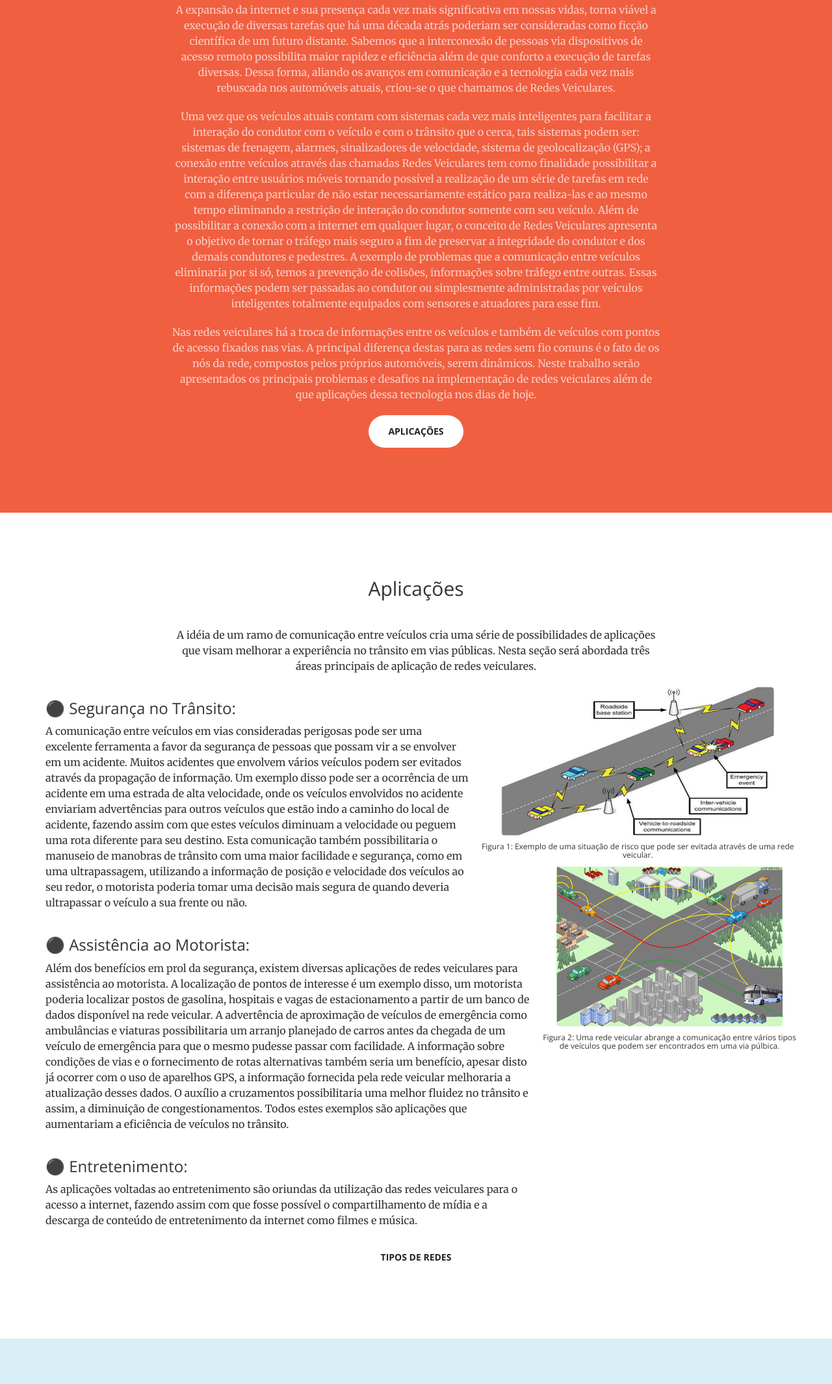
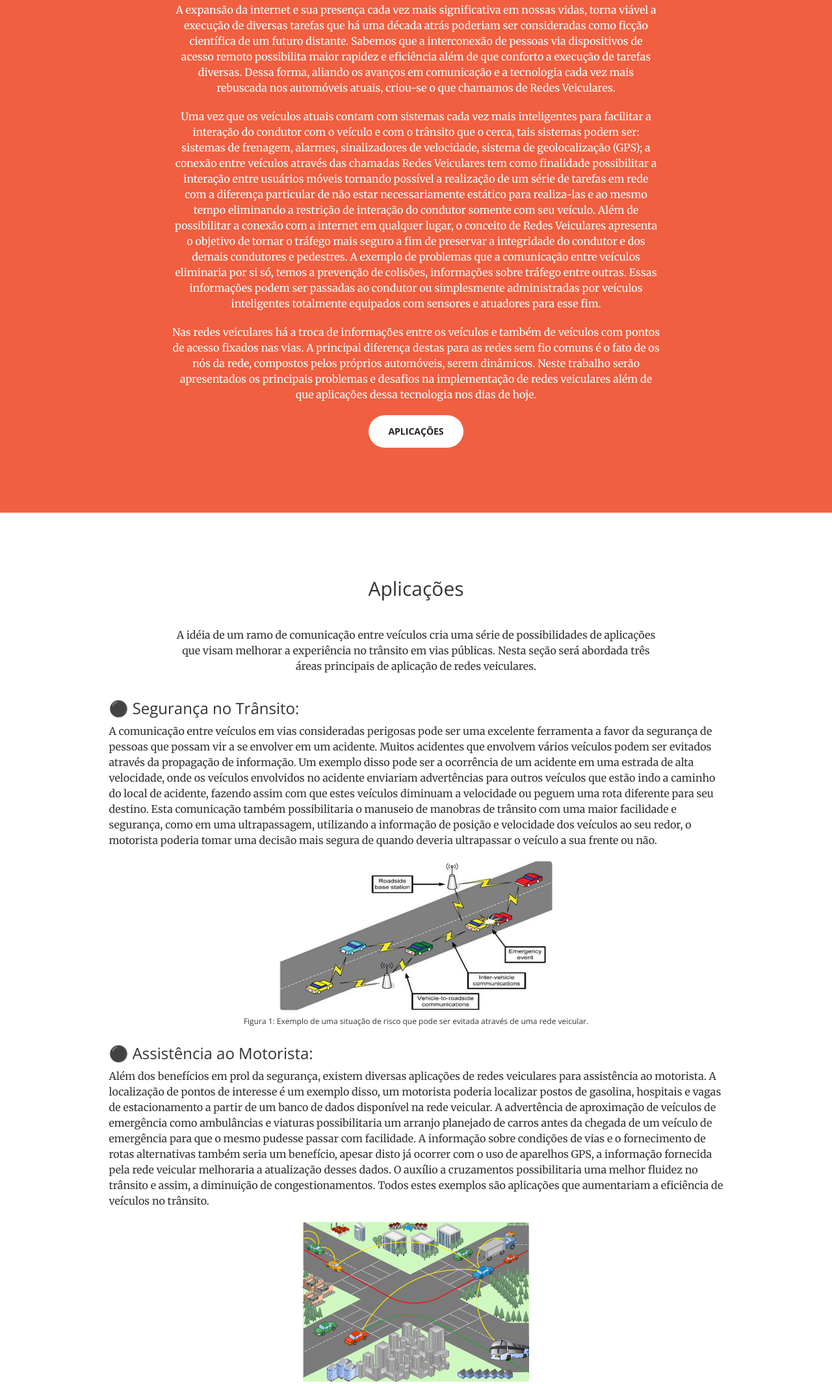
Before and after one commit to elsredesufrj/elsredesufrj.github.io, a website: page index.html in a window 1280 px wide. Shown: the part 973-3103 px from the top of the page at 65% size. Drawn offline with nearby package versions, Linux system fonts and the light colour scheme.

Commit message:
acrescentei umas coisas

```diff
--- a/index.html
+++ b/index.html
@@ -97,9 +97,9 @@
                 <div class="col-lg-8 col-lg-offset-2 text-center">
                     <h2 class="section-heading">Introdução</h2>
                     <hr class="light">
-                    <p class="text-faded">A expansão da internet e sua presença cada vez mais significativa em nossas vidas, torna viável a execução de diversas tarefas que há uma década atrás poderiam ser consideradas como ficção científica de um futuro distante. Sabemos que a interconexão de pessoas via dispositivos de acesso remoto possibilita maior rapidez e eficiência além de que conforto a execução de tarefas diversas. Dessa forma, aliando os avanços em comunicação e a tecnologia cada vez mais rebuscada nos automóveis atuais, criou-se o que chamamos de Redes Veiculares.</p>
-                    <p class="text-faded">Uma vez que os veículos atuais contam com sistemas cada vez mais inteligentes para facilitar a interação do condutor com o veículo e com o trânsito que o cerca, tais sistemas podem ser: sistemas de frenagem, alarmes, sinalizadores de velocidade, sistema de geolocalização (GPS); a conexão entre veículos através das chamadas Redes Veiculares tem como finalidade possibilitar a interação entre usuários móveis tornando possível a realização de um série de tarefas em rede com a diferença particular de não estar necessariamente estático para realiza-las e ao mesmo tempo eliminando a restrição de interação do condutor somente com seu veículo.  Além de possibilitar a conexão com a internet em qualquer lugar, o conceito de Redes Veiculares apresenta o objetivo de tornar o tráfego mais seguro a fim de preservar a integridade do condutor e dos demais condutores e pedestres. A exemplo de problemas que a comunicação entre veículos eliminaria por si só, temos a prevenção de colisões, informações sobre tráfego entre outras. Essas informações podem ser passadas ao condutor ou simplesmente administradas por veículos inteligentes totalmente equipados com sensores e atuadores para esse fim.</p>
-                    <p class="text-faded">Nas redes veiculares há a troca de informações entre os veículos e também de veículos com pontos de acesso fixados nas vias. A principal diferença destas para as redes sem fio comuns é o fato de os nós da rede, compostos pelos próprios automóveis, serem dinâmicos. Neste trabalho serão apresentados os principais problemas e desafios na implementação de redes veiculares além de que aplicações dessa tecnologia nos dias de hoje.</p>
+                    <p>A expansão da internet e sua presença cada vez mais significativa em nossas vidas, torna viável a execução de diversas tarefas que há uma década atrás poderiam ser consideradas como ficção científica de um futuro distante. Sabemos que a interconexão de pessoas via dispositivos de acesso remoto possibilita maior rapidez e eficiência além de que conforto a execução de tarefas diversas. Dessa forma, aliando os avanços em comunicação e a tecnologia cada vez mais rebuscada nos automóveis atuais, criou-se o que chamamos de Redes Veiculares.</p>
+                    <p>Uma vez que os veículos atuais contam com sistemas cada vez mais inteligentes para facilitar a interação do condutor com o veículo e com o trânsito que o cerca, tais sistemas podem ser: sistemas de frenagem, alarmes, sinalizadores de velocidade, sistema de geolocalização (GPS); a conexão entre veículos através das chamadas Redes Veiculares tem como finalidade possibilitar a interação entre usuários móveis tornando possível a realização de um série de tarefas em rede com a diferença particular de não estar necessariamente estático para realiza-las e ao mesmo tempo eliminando a restrição de interação do condutor somente com seu veículo.  Além de possibilitar a conexão com a internet em qualquer lugar, o conceito de Redes Veiculares apresenta o objetivo de tornar o tráfego mais seguro a fim de preservar a integridade do condutor e dos demais condutores e pedestres. A exemplo de problemas que a comunicação entre veículos eliminaria por si só, temos a prevenção de colisões, informações sobre tráfego entre outras. Essas informações podem ser passadas ao condutor ou simplesmente administradas por veículos inteligentes totalmente equipados com sensores e atuadores para esse fim.</p>
+                    <p>Nas redes veiculares há a troca de informações entre os veículos e também de veículos com pontos de acesso fixados nas vias. A principal diferença destas para as redes sem fio comuns é o fato de os nós da rede, compostos pelos próprios automóveis, serem dinâmicos. Neste trabalho serão apresentados os principais problemas e desafios na implementação de redes veiculares além de que aplicações dessa tecnologia nos dias de hoje.</p>
                     <a href="#aplicacoes" class="page-scroll btn btn-default btn-xl sr-button">Aplicações</a>
                 </div>
             </div>
@@ -118,7 +118,7 @@
                         A idéia de um ramo de comunicação entre veículos cria uma série de possibilidades de aplicações que visam melhorar a experiência no trânsito em vias públicas. Nesta seção será abordada três áreas principais de aplicação de redes veiculares.
                         </p>
                     </div>
-                    <div class="col-lg-7 col-lg-offset-0 text-left">
+                    <div class="col-lg-10 col-lg-offset-1 text-left">
                         <h3>&#9899; Segurança no Trânsito:</h3>
                         <p>
                         A comunicação entre veículos em vias consideradas perigosas pode ser uma excelente ferramenta a favor da segurança de pessoas que possam vir a se envolver em um acidente. Muitos acidentes que envolvem vários veículos podem ser evitados através da propagação de informação. Um exemplo disso pode ser a ocorrência de um acidente em uma estrada de alta velocidade, onde os veículos envolvidos no acidente enviariam advertências para outros veículos que estão indo a caminho do local de acidente, fazendo assim com que estes veículos diminuam a velocidade ou peguem uma rota diferente para seu destino. Esta comunicação também possibilitaria o manuseio de manobras de trânsito com uma maior facilidade e segurança, como em uma ultrapassagem, utilizando a informação de posição e velocidade dos veículos ao seu redor, o motorista poderia tomar uma decisão mais segura de quando deveria ultrapassar o veículo a sua frente ou não.
@@ -131,7 +131,7 @@
                     </h6>
                     </div>
 
-                    <div class="col-lg-8 col-lg-offset-0 text-left">
+                    <div class="col-lg-10 col-lg-offset-1 text-left">
                         <h3>&#9899; Assistência ao Motorista:</h3>
                         <p>
                         Além dos benefícios em prol da segurança, existem diversas aplicações de redes veiculares para assistência ao motorista. A localização de pontos de interesse é um exemplo disso, um motorista poderia localizar postos de gasolina, hospitais e vagas de estacionamento a partir de um banco de dados disponível na rede veicular. A advertência de aproximação de veículos de emergência como ambulâncias e viaturas possibilitaria um arranjo planejado de carros antes da chegada de um veículo de emergência para que o mesmo pudesse passar com facilidade. A informação sobre condições de vias e o fornecimento de rotas alternativas também seria um benefício, apesar disto já ocorrer com o uso de aparelhos GPS, a informação fornecida pela rede veicular melhoraria a atualização desses dados. O auxílio a cruzamentos possibilitaria uma melhor fluidez no trânsito e assim, a diminuição de congestionamentos. Todos estes exemplos são aplicações que aumentariam a eficiência de veículos no trânsito.
@@ -144,7 +144,7 @@
                     </h6>
                     </div>
 
-                    <div class="col-lg-8 col-lg-offset-0 text-left">
+                    <div class="col-lg-10 col-lg-offset-1 text-left">
                         <h3>&#9899; Entretenimento:</h3>
                         <p>
                         As aplicações voltadas ao entretenimento são oriundas da utilização das redes veiculares para o acesso a internet, fazendo assim com que fosse possível o compartilhamento de mídia e a descarga de conteúdo de entretenimento da internet como filmes e música.
@@ -173,8 +173,10 @@
     <section id="arquitetura">
         <div class="container">
             <div class="row">
+                <div class="col-lg-8 col-lg-offset-2 text-center">
+                    <h2 class="section-heading">Padronizações</h2>
+                </div>
                 <div class="col-lg-10 col-lg-offset-1 text-left">
-                    <h2 class="section-heading">Padronizações</h2>
                     <hr class="light">
                     <p>Já no final da década de 1990 começou por parte de alguns países a alocação de uma
 						banda livre porem licenciada na faixa de frequências para a execução de aplicações
@@ -223,9 +225,10 @@
 						essa parte do protocolo define justamente a operação desses canais e descreve como
 						ocorre fisicamente as conexões entre os dispositivos e a transmissão de informações
 						nesse canais.
-
 					</p>
+                    <div class="col-lg-8 col-lg-offset-2 text-center">
                     <a href="#desafios" class="page-scroll btn btn-default btn-xl sr-button">Desafios e Propostas</a>
+                    </div>
                 </div>
             </div>
         </div>
@@ -238,7 +241,7 @@
                     <h2 class="section-heading">Desafios e Propostas</h2>
                     <hr class="light">
                 </div>
-                    <div class="col-lg-7 col-lg-offset-0 text-left">
+                    <div class="col-lg-10 col-lg-offset-1 text-left">
                         <h3>&#9899; Desafios</h3>
                         <p>Um dos grandes desafios do desenvolvimento e controle de uma rede veicular, é a alta mobilidade entre os nós. Como os carros se comportam como roteadores movéis, o fornecimento de rede se torna um grande desafio devido ao fato de que veículos estão sempre em movimento quando estão sendo utilizados e assim podem chegar em altas velocidades, o que pode prejudicar a conexão de um veículo ao outro, por exemplo, impedindo que haja uma troca de pacotes de dados.</p>
                         <h3>&#9899; Propostas</h3>
```
